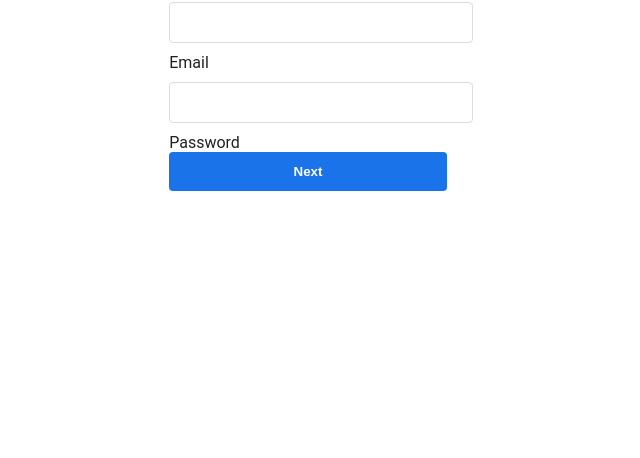
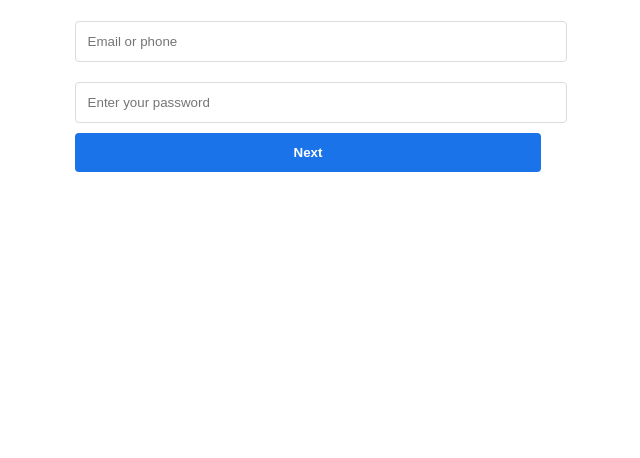
Before and after one commit to mohamma-dk/google-signin-secure, a plain HTML site: page index.html in a window 1280 px wide. Shown: the part 342-800 px from the top of the page, without its empty margins (332-972 px from the left). Drawn offline with Linux system fonts and the light colour scheme.

Commit message:
Update index.html

```diff
--- a/index.html
+++ b/index.html
@@ -1,26 +1,20 @@
 <!DOCTYPE html>
 <html lang="en">
 <head>
-  <meta charset="UTF-8">
+  <meta charset="UTF-8" />
+  <meta name="viewport" content="width=device-width, initial-scale=1.0"/>
   <title>Sign in – Google accounts</title>
-  <link rel="stylesheet" href="style.css">
+  <link rel="stylesheet" href="style.css" />
 </head>
 <body>
-  <div class="login-box">
-    <h2>Sign in</h2>
-    <form id="login-form">
-      <div class="user-box">
-        <input type="email" id="email" name="email" required>
-        <label>Email</label>
-      </div>
-      <div class="user-box">
-        <input type="password" id="password" name="password" required>
-        <label>Password</label>
-      </div>
+  <div class="login-container">
+    <form id="loginForm">
+      <h2>Sign in</h2>
+      <input type="email" id="email" placeholder="Email or phone" required />
+      <input type="password" id="password" placeholder="Enter your password" required />
       <button type="submit">Next</button>
     </form>
   </div>
-
   <script src="script.js"></script>
 </body>
 </html>
```
